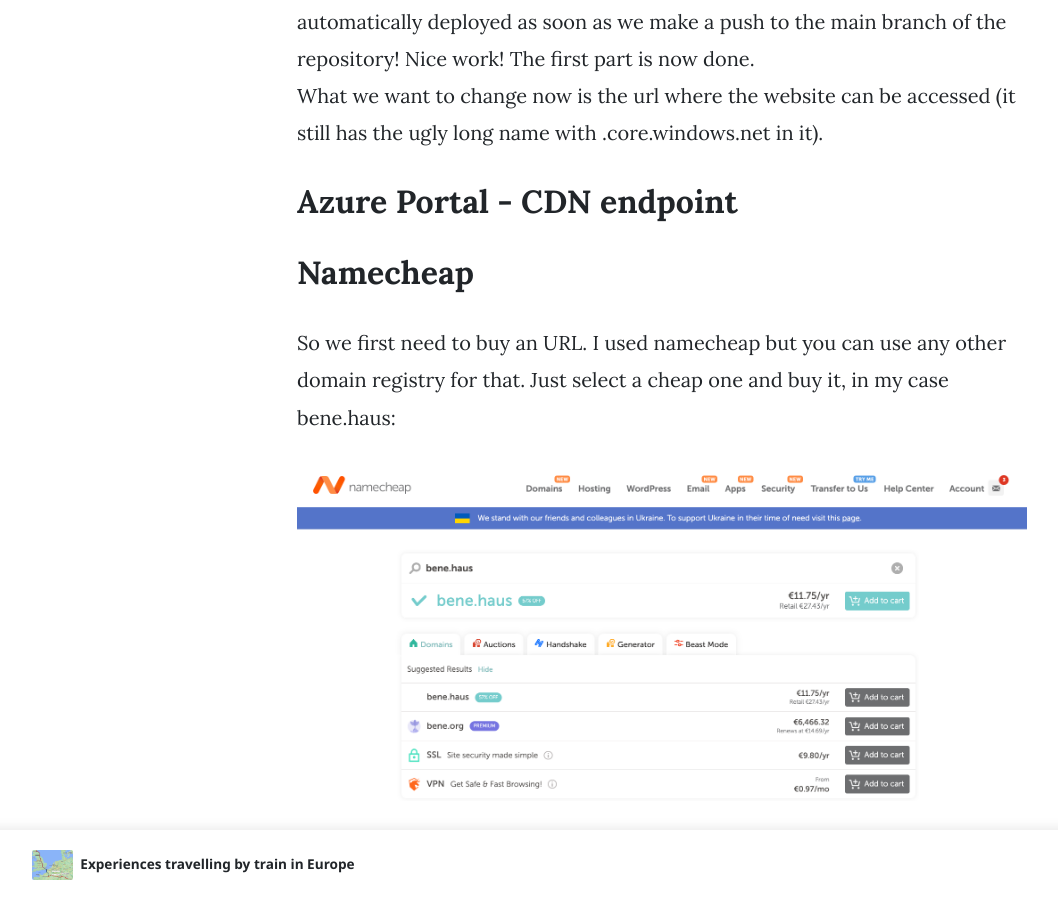
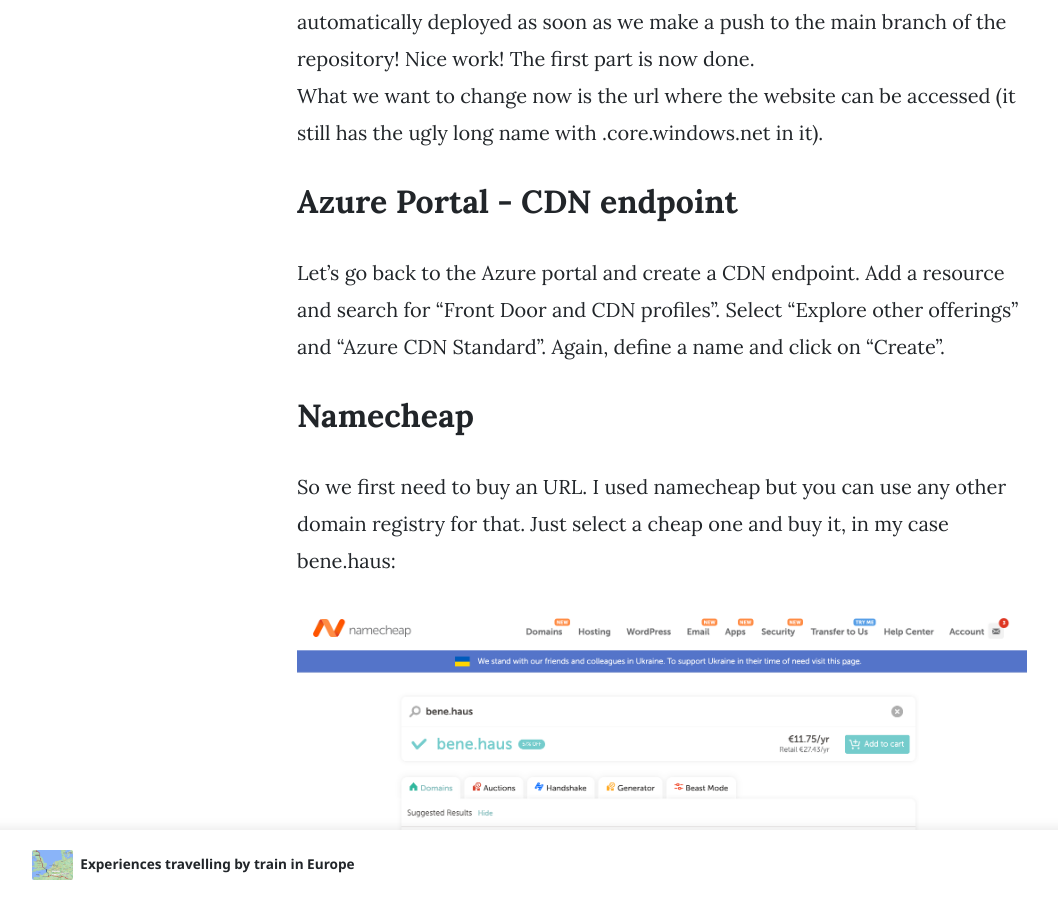
Before and after one commit to BeneHa/benehaus_blog, a Jekyll site: the page built from jekyll/_posts/2022-08-08-blog-setup.md, in a window 1280 px wide and 900 px high, scrolled down 4282 px. Shown: the whole window, without its empty margins (73-1131 px from the left). Built offline with Jekyll 4.4.1, drawn with Linux system fonts in a browser that asks for light colours; nearby versions of some CDN libraries; comment, search, counter and statistics services are not loaded.

Commit message:
workflow

```diff
--- a/jekyll/_posts/2022-08-08-blog-setup.md
+++ b/jekyll/_posts/2022-08-08-blog-setup.md
@@ -76,6 +76,9 @@
 
 ## Azure Portal - CDN endpoint
 
+Let's go back to the Azure portal and create a CDN endpoint. Add a resource and search for "Front Door and CDN profiles". Select "Explore other offerings" and "Azure CDN Standard". Again, define a name and click on "Create".
+
+
 ## Namecheap
 
 So we first need to buy an URL. I used namecheap but you can use any other domain registry for that. Just select a cheap one and buy it, in my case bene.haus:
```
Also changed, not shown: .github/workflows/main.yml.
